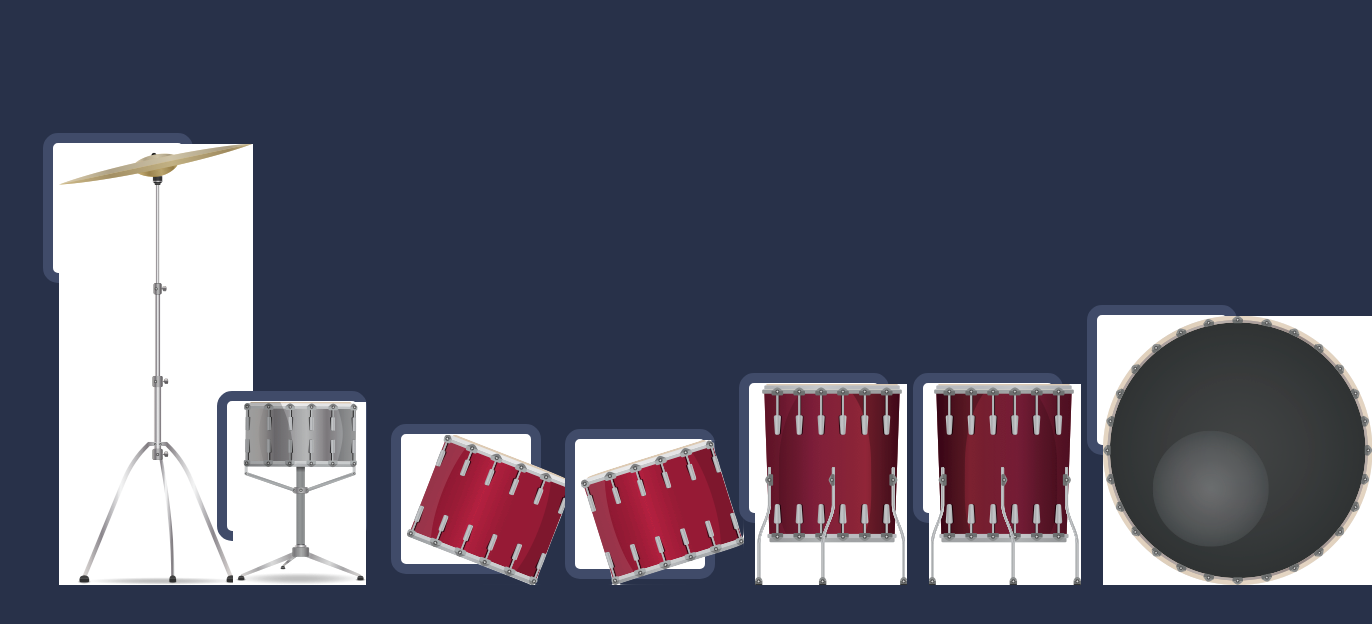
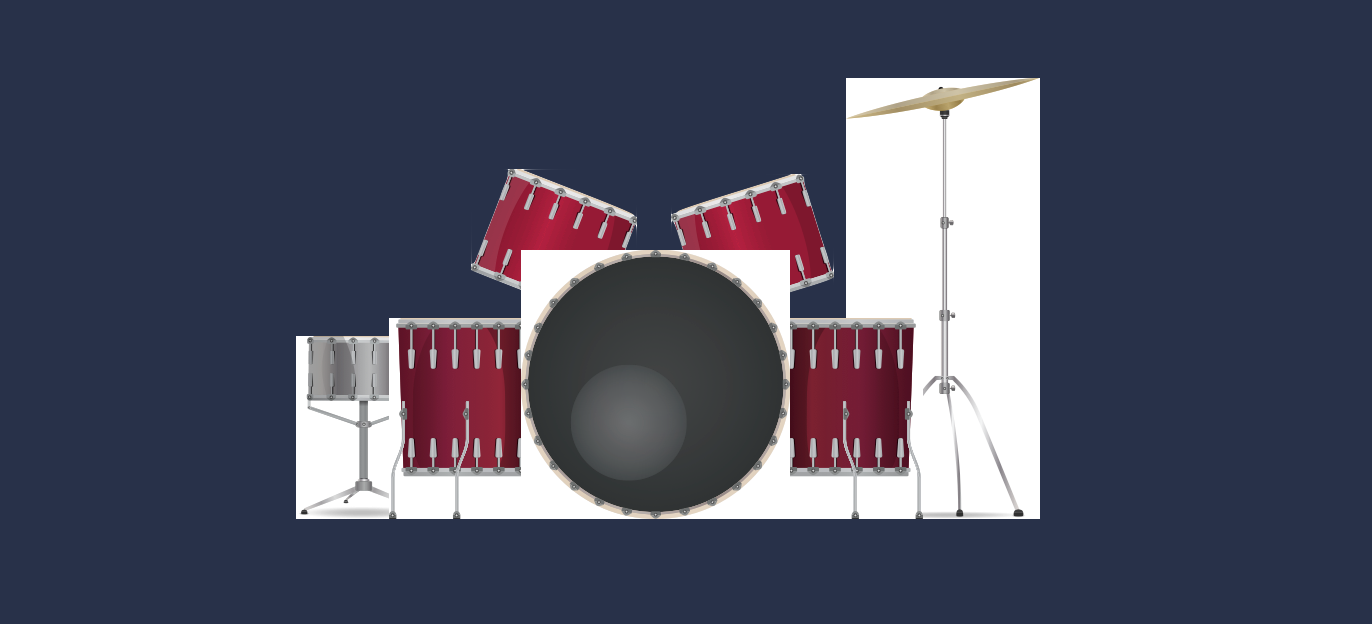
Before and after one commit to Sergey1404/web9, a plain HTML site: page index.html in a window 1280 px wide. Shown: the part 156-780 px from the top of the page, 1372 px wide, since content can reach past the window. Drawn offline with nearby package versions, Linux system fonts and the light colour scheme.

Commit message:
Update styles.css

```diff
--- a/styles.css
+++ b/styles.css
@@ -16,66 +16,61 @@ footer {
   font-family: sans-serif;
 }
 
+.set {
+  width: 600px;
+  height: 400px;
+  position: relative;
+  margin: 10% auto;
+}
+
 .w {
-
+  position: absolute;
+  bottom: 200px;
+  left: calc(50% - 175px);
 }
 
 .a {
-
+  position: absolute;
+  bottom: 200px;
+  left: calc(50% + 25px);
 }
 
 .s {
-
+  position: absolute;
+  bottom: 0px;
+  left: calc(50% - 257px);
 }
 
 .d {
-
+  position: absolute;
+  bottom: 0px;
+  left: calc(50% + 125px);
 }
 
 .j {
-
+  position: absolute;
+  bottom: 0px;
+  left: calc(50% + 200px);
 }
 
 .k {
-
+  position: absolute;
+  bottom: 0px;
+  left: calc(50% - 125px);
 }
 
 .l {
-
-}
-
-.set {
-  margin: 10% auto;
-}
-
-.game-over {
-  background-color: red;
-  opacity: 0.8;
-}
-
-.pressed {
-  box-shadow: 0 3px 4px 0 #DBEDF3;
-  opacity: 0.5;
-}
-
-.red {
-  color: red;
+  position: absolute;
+  bottom: 0px;
+  left: calc(50% - 350px);
 }
 
 .drum {
-  outline: none;
-  border: 10px solid #404B69;
-  font-size: 5rem;
-  font-family: 'Arvo', cursive;
-  line-height: 2;
-  font-weight: 900;
-  color: #DA0463;
-  text-shadow: 3px 0 #DBEDF3;
-  border-radius: 15px;
-  display: inline-block;
-  width: 150px;
-  height: 150px;
-  text-align: center;
-  margin: 10px;
-  background-color: white;
+  background-color: transparent;
+  border: 0;
+  border-radius: 1500px;
 }
+
+.hit {
+  background: #DA0463;
+}
```
